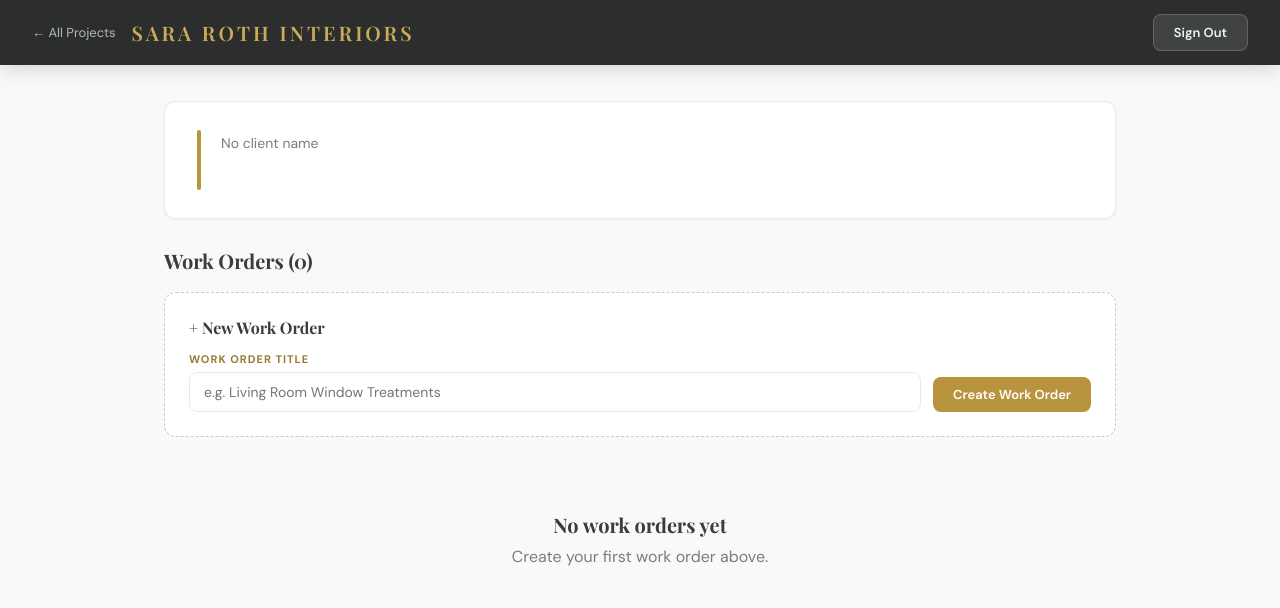
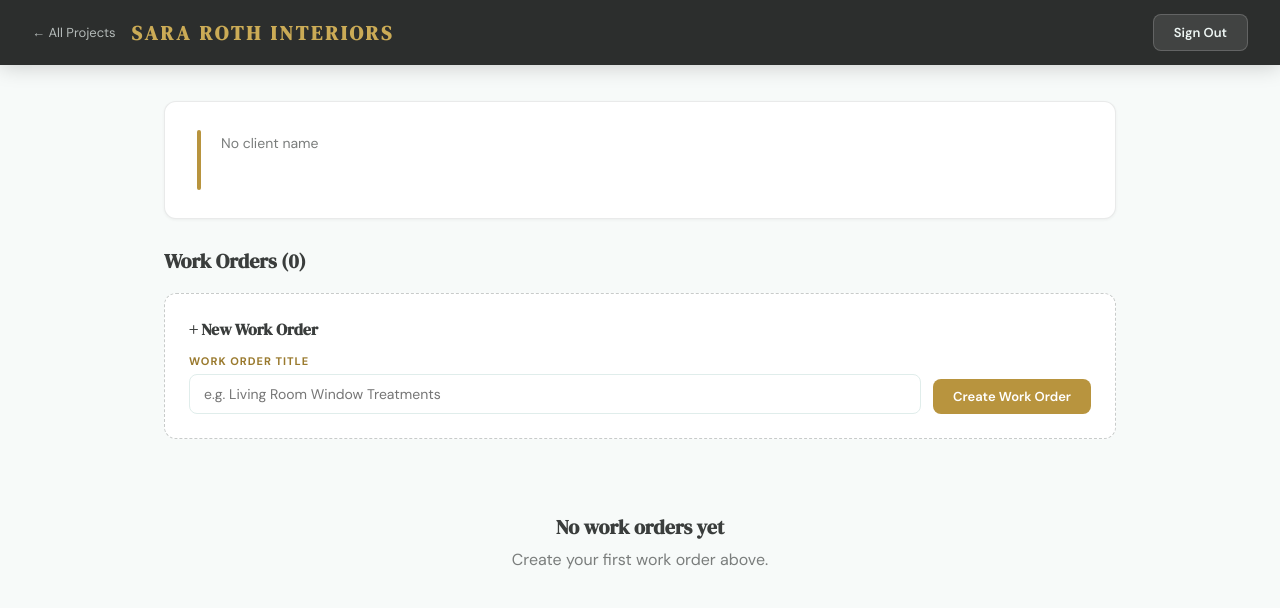
Before and after one commit to jonathanroth14/sararothinteriors, a Node server app: template views/project.ejs in a window 1280 px wide. Shown: the top 608 px of the page. Run offline with Node 20, Linux system fonts and the light colour scheme; the template is opened without the code that fills it, so the values that code supplies are empty.

Commit message:
Switch to DM Serif Display for admin UI headings
Better pairing with DM Sans already in use — cohesive type system,
elegant serif feel but much more legible than Cormorant Garamond.

https://claude.ai/code/session_01FwmVvzGtEzvjqDvmromJTn

```diff
--- a/views/login.ejs
+++ b/views/login.ejs
@@ -4,7 +4,7 @@
 <meta charset="UTF-8">
 <meta name="viewport" content="width=device-width, initial-scale=1.0">
 <title>Sara Roth Interiors — Admin</title>
-<link href="https://fonts.googleapis.com/css2?family=Playfair+Display:wght@400;600;700&family=DM+Sans:wght@400;500;600;700&display=swap" rel="stylesheet">
+<link href="https://fonts.googleapis.com/css2?family=DM+Serif+Display&family=DM+Sans:wght@400;500;600;700&display=swap" rel="stylesheet">
 <style>
   :root {
     --mint: #E0EDEB;
@@ -44,7 +44,7 @@
     margin-bottom: 40px;
   }
   .brand h1 {
-    font-family: 'Playfair Display', serif;
+    font-family: 'DM Serif Display', serif;
     font-weight: 600;
     font-size: 26px;
     letter-spacing: 4px;
@@ -73,7 +73,7 @@
     padding: 40px 36px;
   }
   .card h2 {
-    font-family: 'Playfair Display', serif;
+    font-family: 'DM Serif Display', serif;
     font-size: 20px;
     font-weight: 600;
     color: var(--dark);
--- a/views/project.ejs
+++ b/views/project.ejs
@@ -4,7 +4,7 @@
 <meta charset="UTF-8">
 <meta name="viewport" content="width=device-width, initial-scale=1.0">
 <title><%= project.name %> — Sara Roth Interiors</title>
-<link href="https://fonts.googleapis.com/css2?family=Playfair+Display:wght@400;600;700&family=DM+Sans:wght@400;500;600;700&display=swap" rel="stylesheet">
+<link href="https://fonts.googleapis.com/css2?family=DM+Serif+Display&family=DM+Sans:wght@400;500;600;700&display=swap" rel="stylesheet">
 <style>
   :root {
     --mint: #E0EDEB; --mint-light: #EDF5F3; --mint-pale: #F4F9F8;
@@ -31,7 +31,7 @@
   }
   .back-link:hover { opacity: 1; }
   .top-bar h1 {
-    font-family: 'Playfair Display', serif; font-weight: 600;
+    font-family: 'DM Serif Display', serif; font-weight: 600;
     font-size: 20px; letter-spacing: 3px; color: var(--gold-light);
   }
   .top-bar-actions { display: flex; gap: 10px; }
@@ -58,7 +58,7 @@
   }
   .project-header-accent { width: 4px; min-height: 60px; background: var(--gold); border-radius: 2px; flex-shrink: 0; }
   .project-header-info h2 {
-    font-family: 'Playfair Display', serif; font-size: 26px;
+    font-family: 'DM Serif Display', serif; font-size: 26px;
     font-weight: 700; color: var(--dark); margin-bottom: 4px;
   }
   .project-header-info .client {
@@ -73,7 +73,7 @@
     display: flex; align-items: center; justify-content: space-between; margin-bottom: 18px;
   }
   .section-header h3 {
-    font-family: 'Playfair Display', serif; font-size: 20px; font-weight: 700; color: var(--dark);
+    font-family: 'DM Serif Display', serif; font-size: 20px; font-weight: 700; color: var(--dark);
   }
 
   /* New WO Form */
@@ -84,7 +84,7 @@
   }
   .new-wo-card:hover { border-color: var(--gold); }
   .new-wo-card h3 {
-    font-family: 'Playfair Display', serif; font-size: 16px;
+    font-family: 'DM Serif Display', serif; font-size: 16px;
     font-weight: 700; color: var(--dark); margin-bottom: 14px;
   }
   .new-wo-row { display: flex; gap: 12px; align-items: flex-end; }
@@ -118,7 +118,7 @@
   }
   .wo-card-info { flex: 1; }
   .wo-card-title {
-    font-family: 'Playfair Display', serif; font-size: 17px;
+    font-family: 'DM Serif Display', serif; font-size: 17px;
     font-weight: 700; color: var(--dark); margin-bottom: 4px;
   }
   .wo-card-meta { display: flex; gap: 12px; align-items: center; flex-wrap: wrap; }
@@ -133,7 +133,7 @@
   .wo-card-actions { display: flex; align-items: center; gap: 8px; }
 
   .empty-state { text-align: center; padding: 50px 24px; color: var(--warm-gray); }
-  .empty-state h3 { font-family: 'Playfair Display', serif; font-size: 20px; color: var(--dark); margin-bottom: 8px; }
+  .empty-state h3 { font-family: 'DM Serif Display', serif; font-size: 20px; color: var(--dark); margin-bottom: 8px; }
 
   .flash-success {
     background: rgba(91,140,106,0.1); border: 1px solid rgba(91,140,106,0.3);
```
Also changed, not shown: views/projects.ejs (+6 -6 lines).
